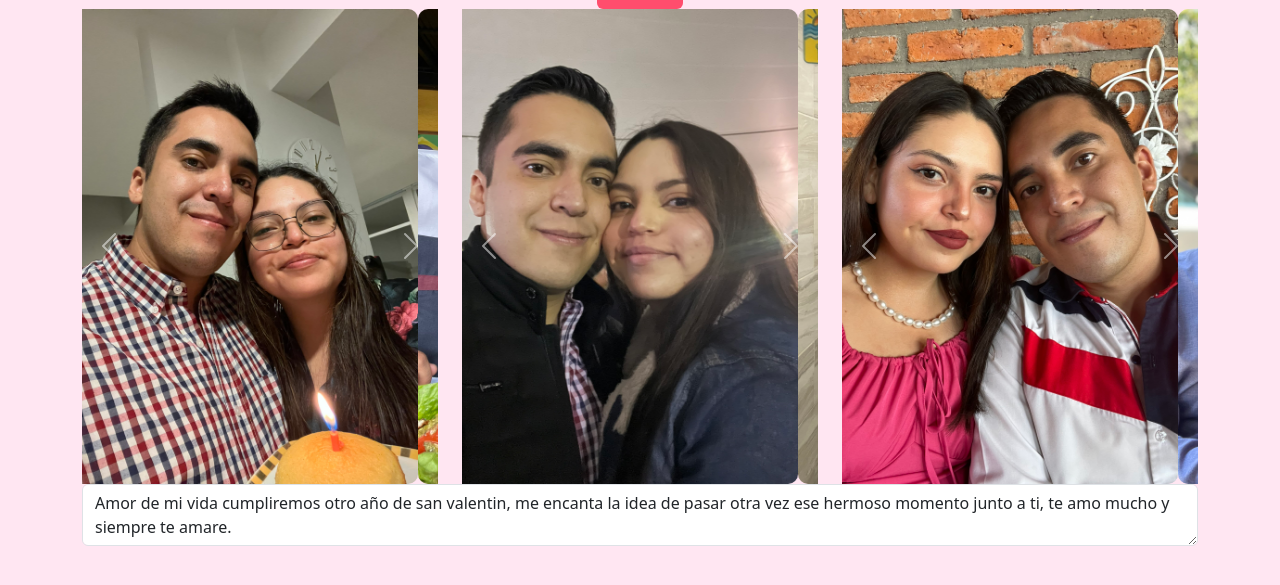
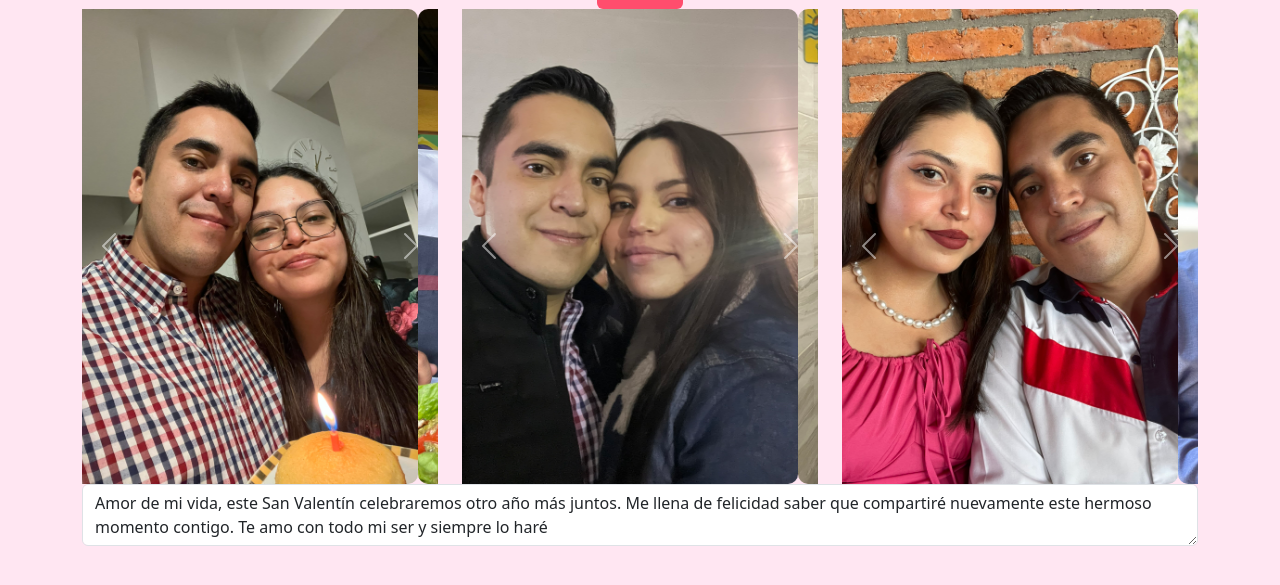
Before and after one commit to ldelira/sanvalentin, a plain HTML site: page index.html in a window 1280 px wide. Shown: the part 183-768 px from the top of the page. Drawn offline with nearby package versions, Linux system fonts and the light colour scheme.

Commit message:
dcdfv
vfdvfdvf

```diff
--- a/index.html
+++ b/index.html
@@ -114,7 +114,7 @@
         </div>
 <div class="mb-4">
             <textarea class="form-control">
-Amor de mi vida cumpliremos otro año de san valentin, me encanta la idea de pasar otra vez ese hermoso momento junto a ti, te amo mucho y siempre te amare.
+Amor de mi vida, este San Valentín celebraremos otro año más juntos. Me llena de felicidad saber que compartiré nuevamente este hermoso momento contigo. Te amo con todo mi ser y siempre lo haré
             </textarea>
         </div>
 
```
